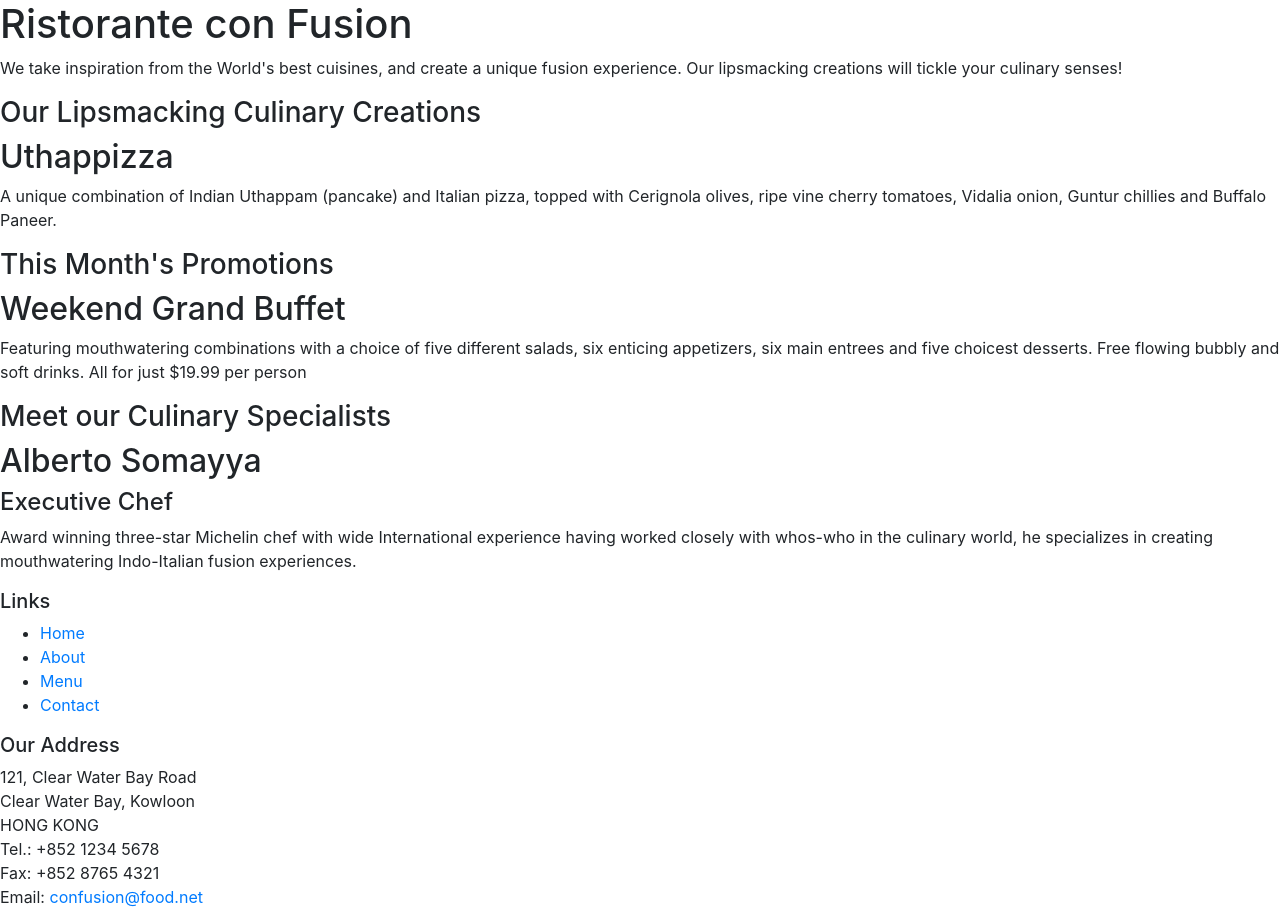
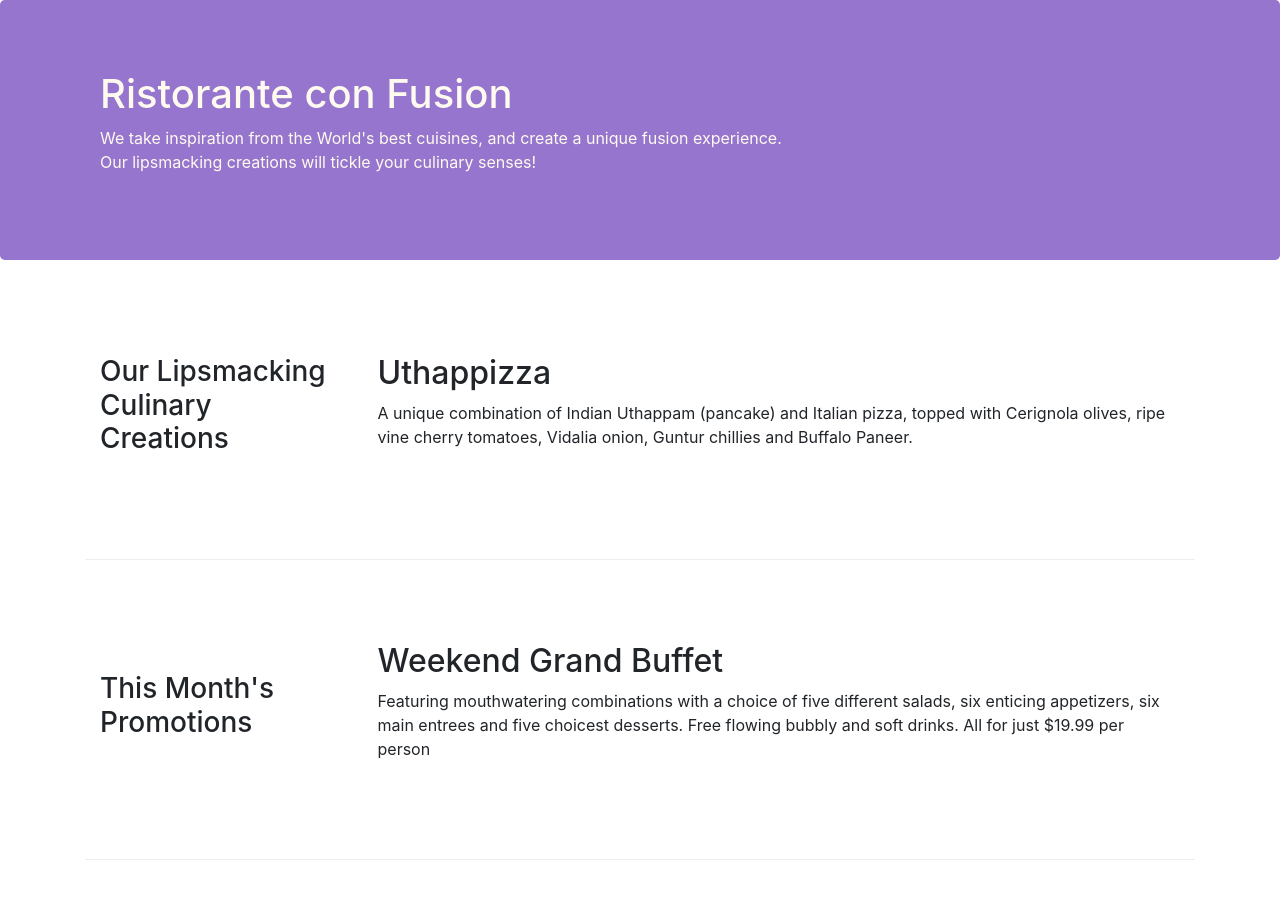
Before and after one commit to Abohassan1/Assignment1, a website: page index.html in a window 1280 px wide. Shown: the top 924 px of the page. Drawn offline with nearby package versions, Linux system fonts and the light colour scheme.

Commit message:
Intro. Boorstrap part 2

```diff
--- /dev/null
+++ b/css/mystyle.css
@@ -0,0 +1,29 @@
+.row-header{
+	margin: 0px auto;
+	padding: 0px auto;
+}
+
+.row-content{
+	margin: 0px auto;
+	padding: 50px 0px 50px 0px;
+	border-bottom: 1px ridge;
+	min-height: 300px;
+}
+
+.footer{
+	background-color: #D1C4E9;
+	margin: 0px auto;
+	padding: 20px 0px 20px 0px;
+}
+
+.jumbotron{
+	background-color: #9575CD;
+	padding: 70px 30px 70px 30px;
+	margin: 0px auto;
+	color: floralwhite;
+}
+address{
+	font-size: 80%;
+	margin: 0px;
+	color: #0f0f0f;
+}
--- a/index.html
+++ b/index.html
@@ -9,51 +9,52 @@
 
     <!-- Bootstrap CSS -->
     <link rel="stylesheet" href="node_modules/bootstrap/dist/css/bootstrap.min.css">
+    <link rel="stylesheet" href="css/mystyle.css">
     <title>Ristorante Con Fusion</title>
 </head>
 
 <body>
 
-    <header>
-        <div>
-            <div>
-                <div>
+    <header class="jumbotron">
+        <div class="container">
+            <div class="row row-header">
+                <div class="col-12 col-sm-8">
                     <h1>Ristorante con Fusion</h1>
                     <p>We take inspiration from the World's best cuisines, and create a unique fusion experience. Our lipsmacking creations will tickle your culinary senses!</p>
                 </div>
-                <div>
+                <div class="col col-sm">
                 </div>
             </div>
         </div>
     </header>
 
-    <div>
-        <div>
-            <div>
+    <div class="container">
+        <div class="row row-content align-items-center">
+            <div class="col-sm-4 col-md-3 flex-last">
                 <h3>Our Lipsmacking Culinary Creations</h3>
             </div>
-            <div>
+            <div class="col-sm col-md flex-first">
                 <h2>Uthappizza</h2>
                 <p>A unique combination of Indian Uthappam (pancake) and Italian pizza, topped with Cerignola olives, ripe vine cherry tomatoes, Vidalia onion, Guntur chillies and Buffalo Paneer.</p>
             </div>
         </div>
 
 
-        <div>
-            <div>
+        <div class="row row-content align-items-center">
+            <div class="col-sm-4 col-md-3">
                 <h3>This Month's Promotions</h3>
             </div>
-            <div>
+            <div class="col-sm col-md">
                 <h2>Weekend Grand Buffet</h2>
                 <p>Featuring mouthwatering combinations with a choice of five different salads, six enticing appetizers, six main entrees and five choicest desserts. Free flowing bubbly and soft drinks. All for just $19.99 per person </p>
             </div>
         </div>
 
-        <div>
-            <div>
+        <div class="row row-content align-items-center">
+            <div class="col-sm-4 col-md-3 flex-last">
                 <h3>Meet our Culinary Specialists</h3>
             </div>
-            <div>
+            <div class="col-sm col-md flex-first">
                 <h2>Alberto Somayya</h2>
                 <h4>Executive Chef</h4>
                 <p>Award winning three-star Michelin chef with wide International experience having worked closely with whos-who in the culinary world, he specializes in creating mouthwatering Indo-Italian fusion experiences. </p>
@@ -61,19 +62,19 @@
         </div>
     </div>
 
-    <footer>
-        <div>
-            <div>
-                <div>
+    <footer class="footer">
+        <div class="container">
+            <div class="row">
+                <div class="col-5 offset-1 col-sm-2">
                     <h5>Links</h5>
-                    <ul>
+                    <ul class="list-unstyled">
                         <li><a href="#">Home</a></li>
                         <li><a href="#">About</a></li>
                         <li><a href="#">Menu</a></li>
                         <li><a href="#">Contact</a></li>
                     </ul>
                 </div>
-                <div>
+                <div class="col-6 col-sm-5">
                     <h5>Our Address</h5>
                     <address>
 		              121, Clear Water Bay Road<br>
@@ -84,8 +85,8 @@
 		              Email: <a href="mailto:confusion@food.net">confusion@food.net</a>
 		           </address>
                 </div>
-                <div>
-                    <div>
+                <div class="col col-sm-4 align-self-center">
+                    <div style="text-align: center">
                         <a href="http://google.com/+">Google+</a>
                         <a href="http://www.facebook.com/profile.php?id=">Facebook</a>
                         <a href="http://www.linkedin.com/in/">LinkedIn</a>
@@ -95,8 +96,8 @@
                     </div>
                 </div>
            </div>
-           <div>
-                <div>
+           <div class="row justify-content-center">
+                <div class="col-auto">
                     <p>© Copyright 2015 Ristorante Con Fusion</p>
                 </div>
            </div>
```
Also changed, not shown: aboutus.html (added, +104 -0 lines).
